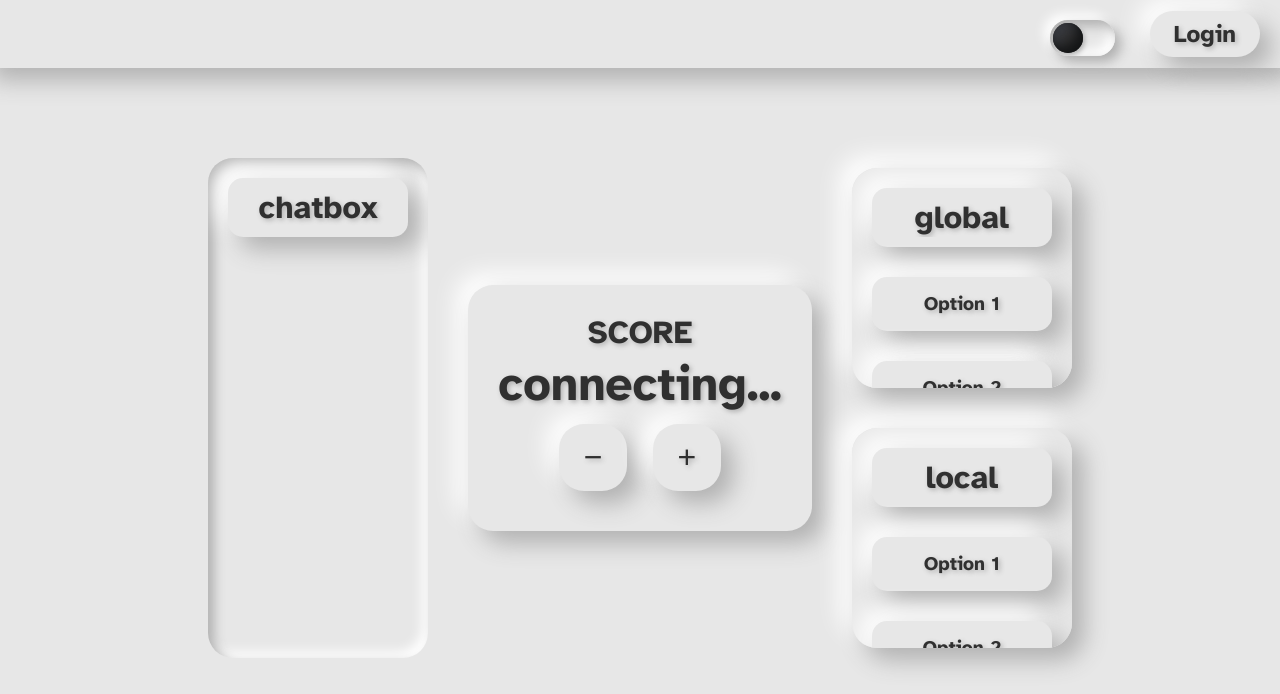
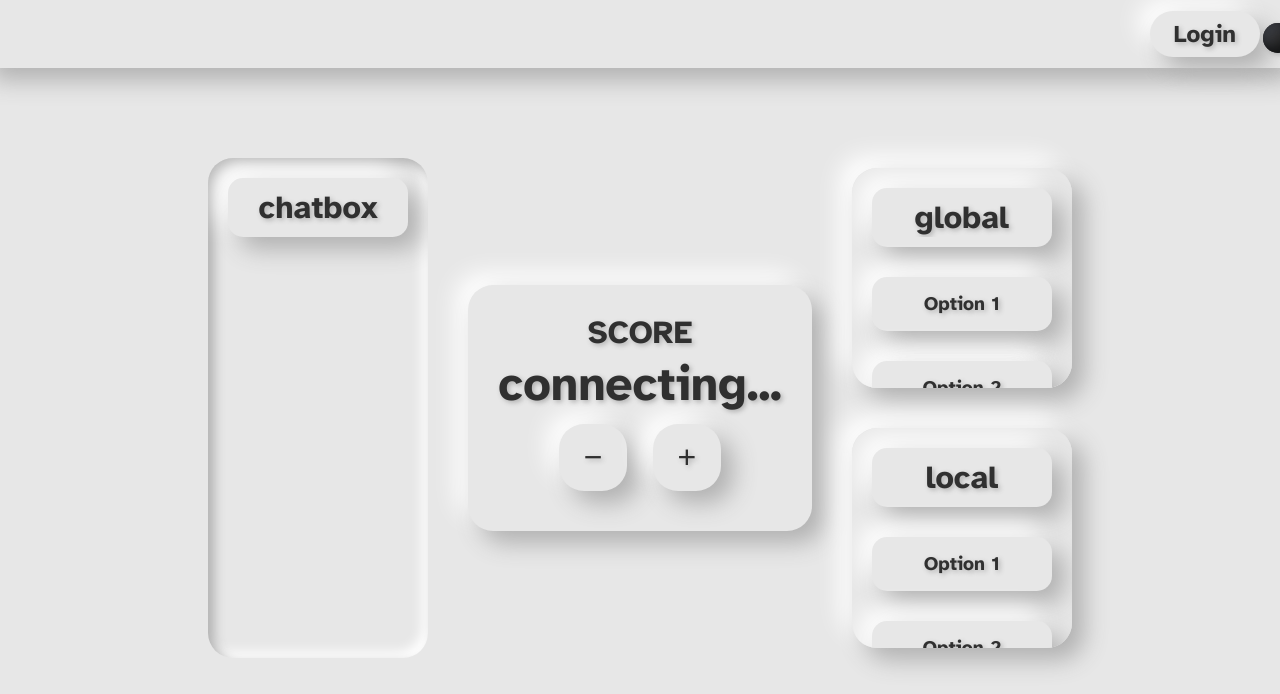
Before and after one commit to illyamarkov/click, a plain HTML site: page index.html in a window 1280 px wide. Drawn offline with Linux system fonts and the light colour scheme; no server answers.

Commit message:
that ovign

```diff
--- a/css/elements/theme_mode_switch.css
+++ b/css/elements/theme_mode_switch.css
@@ -1,6 +1,7 @@
 @import "vars.css";
 
 .switch-container {
+  position: inherit;
   margin: 10px;
   flex: 1;
   max-width: 72px;
```
